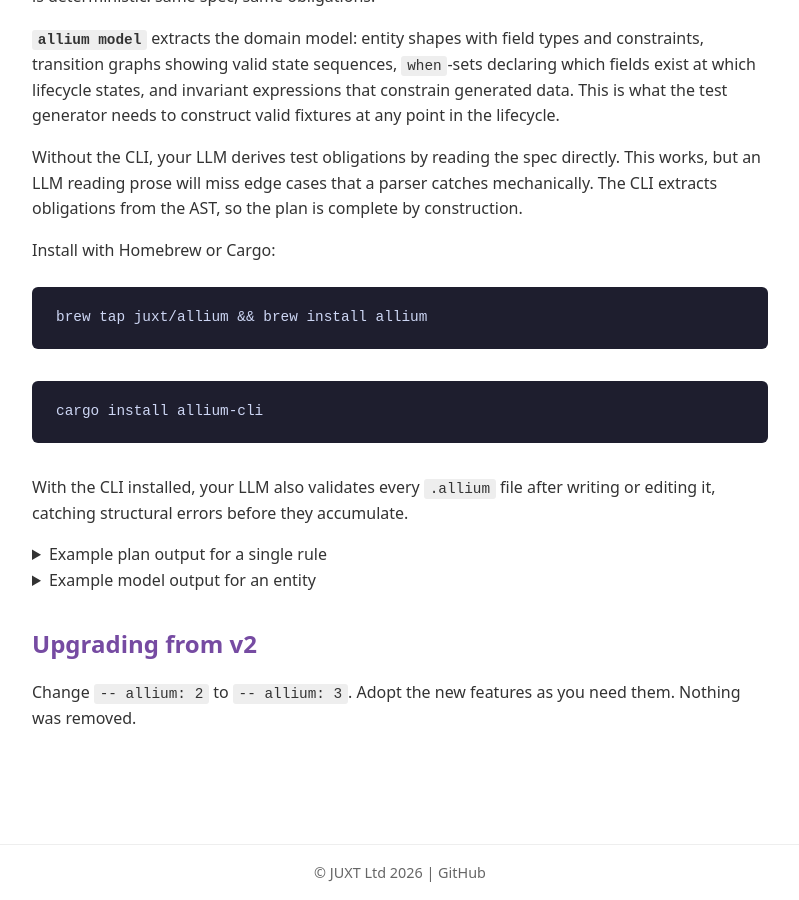
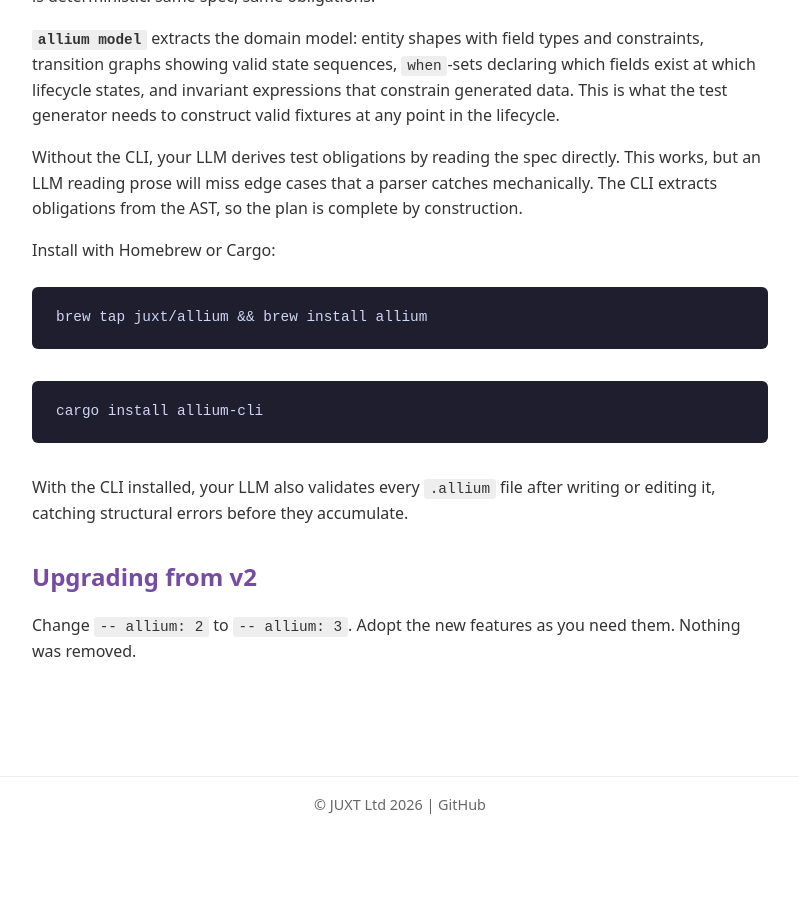
Before and after one commit to juxt/allium, a Jekyll site: the page built from v3/index.md, in a window 1280 px wide and 900 px high, scrolled down 4238 px. Shown: the whole window, without its empty margins (240-1039 px from the left). Built offline with Jekyll 4.4.1, drawn with Linux system fonts in a browser that asks for light colours; after the commit the page ends 5070 px from its top, so only the background shows below that; some of the changed text lies outside the part shown.

Commit message:
Rename heading, remove JSON examples, add backtick and transitions highlighting

````diff
--- a/assets/allium-highlight.js
+++ b/assets/allium-highlight.js
@@ -1,6 +1,6 @@
 // Allium syntax highlighter
 document.addEventListener('DOMContentLoaded', function() {
-  var keywords = /^(rule|entity|when|requires|ensures|default|deferred|use|if|let|in|with|for|as|this|surface|invariant|contract|facing|context|exposes|provides|contracts|demands|fulfils|implies|where|config|enum|variant|becomes|transitions_to|related|timeout)$/;
+  var keywords = /^(rule|entity|when|requires|ensures|default|deferred|use|if|let|in|with|for|as|this|surface|invariant|contract|facing|context|exposes|provides|contracts|demands|fulfils|implies|where|config|enum|variant|becomes|transitions_to|transitions|terminal|related|timeout)$/;
   var builtins = /^(now|true|false|none)$/;
   var annotations = /^@(invariant|guarantee|guidance)$/;
 
@@ -29,6 +29,16 @@
         } else {
           result.push(esc(word));
         }
+        i = j;
+        continue;
+      }
+
+      // Backtick-quoted enum literals
+      if (text[i] === '`') {
+        var j = i + 1;
+        while (j < text.length && text[j] !== '`') j++;
+        j++;
+        result.push(span('string', text.slice(i, j)));
         i = j;
         continue;
       }
--- a/v3/index.md
+++ b/v3/index.md
@@ -176,88 +176,6 @@
 
 With the CLI installed, your LLM also validates every `.allium` file after writing or editing it, catching structural errors before they accumulate.
 
-<details>
-<summary>Example plan output for a single rule</summary>
-
-```json
-{
-  "id": "rule-success.ShipOrder",
-  "category": "rule_success",
-  "description": "Verify rule ShipOrder succeeds when all preconditions are met",
-  "source_construct": "ShipOrder",
-  "source_span": { "start": 300, "end": 450 },
-  "dependencies": {
-    "entities_read": ["Order", "Warehouse"],
-    "entities_written": ["Order"],
-    "trigger_emissions": ["NotifyCustomer"],
-    "trigger_source": "external"
-  }
-}
-```
-
-And for a state-dependent field entering its `when` set:
-
-```json
-{
-  "id": "when-set.ShipOrder.Order.tracking_number",
-  "category": "when_set",
-  "description": "Verify ShipOrder sets Order.tracking_number when transitioning status from confirmed to shipped",
-  "source_construct": "ShipOrder",
-  "source_span": { "start": 300, "end": 450 },
-  "detail": {
-    "rule": "ShipOrder",
-    "entity": "Order",
-    "field": "tracking_number",
-    "source_state": "confirmed",
-    "target_state": "shipped",
-    "qualifying_states": ["shipped", "delivered"]
-  }
-}
-```
-
-The dependency information tells the test generator whether a rule can be tested in isolation or needs integration wiring.
-
-</details>
-
-<details>
-<summary>Example model output for an entity</summary>
-
-```json
-{
-  "name": "Order",
-  "kind": "internal",
-  "fields": [
-    { "name": "status", "type_expr": "pending | confirmed | shipped | delivered | cancelled",
-      "enum_values": ["pending", "confirmed", "shipped", "delivered", "cancelled"] },
-    { "name": "tracking_number", "type_expr": "String",
-      "when_set": { "status_field": "status", "qualifying_states": ["shipped", "delivered"] } },
-    { "name": "shipped_at", "type_expr": "Timestamp",
-      "when_set": { "status_field": "status", "qualifying_states": ["shipped", "delivered"] } }
-  ],
-  "transition_graphs": [
-    {
-      "field": "status",
-      "edges": [
-        { "from": "pending", "to": "confirmed" },
-        { "from": "confirmed", "to": "shipped" },
-        { "from": "shipped", "to": "delivered" },
-        { "from": "pending", "to": "cancelled" },
-        { "from": "confirmed", "to": "cancelled" }
-      ],
-      "terminal": ["delivered", "cancelled"],
-      "states": ["cancelled", "confirmed", "delivered", "pending", "shipped"]
-    }
-  ],
-  "invariants": [
-    { "name": "PositiveTotal", "scope": "entity", "expression": "total > 0" }
-  ]
-}
-```
-
-To construct a valid Order at state `shipped`, the generator includes `tracking_number` and `shipped_at` (their `when_set` contains `shipped`) and omits fields whose `when_set` doesn't. The transition graph tells it which state sequences are valid for state machine tests, and the invariant expression constrains generated values.
-
-</details>
-
 ## Upgrading from v2
 
 Change `-- allium: 2` to `-- allium: 3`. Adopt the new features as you need them. Nothing was removed.
````
Also changed, not shown: other parts of v3/index.md (+1 -1 lines).
